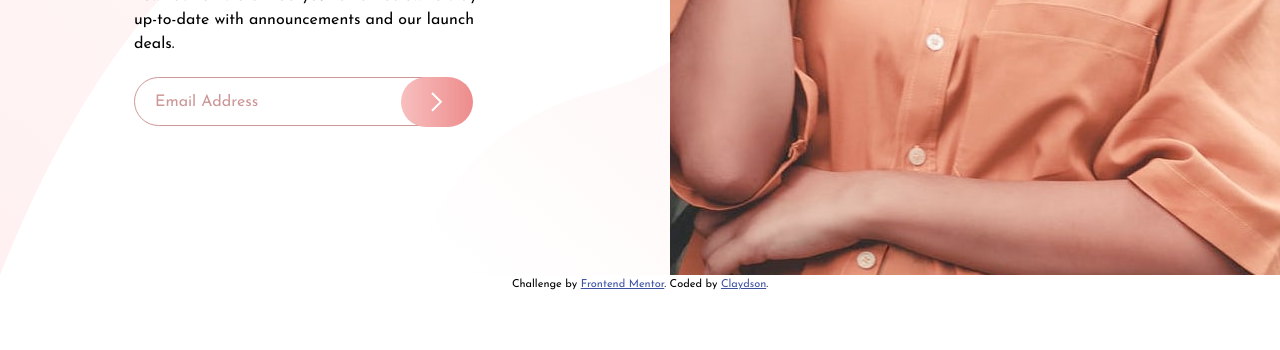
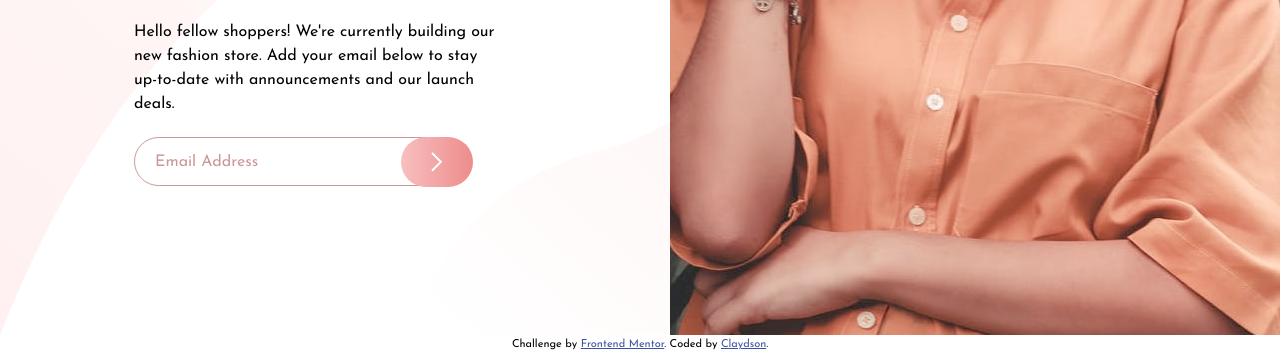
Before and after one commit to sicklex/FrontEndMentor-Challenge, a plain HTML site: page index.html in a window 1280 px wide. Shown: the part 525-875 px from the top of the page. Before the commit the page ends 815 px from the top, so only its background shows below. Drawn offline with Linux system fonts and the light colour scheme.

Commit message:
changing the max width to 1440px so the website stays clean and in the middle of the browser

```diff
--- a/stylesheet.css
+++ b/stylesheet.css
@@ -5,7 +5,10 @@
     font-family: 'Josefin Sans', sans-serif;
 }
 body{
-    height:100vh ;
+    height:100vh;
+    max-width: 1440px;
+    margin: 0 auto;
+    margin-top: 60px;
 }
 .desk-hero{
     display: none;
```
